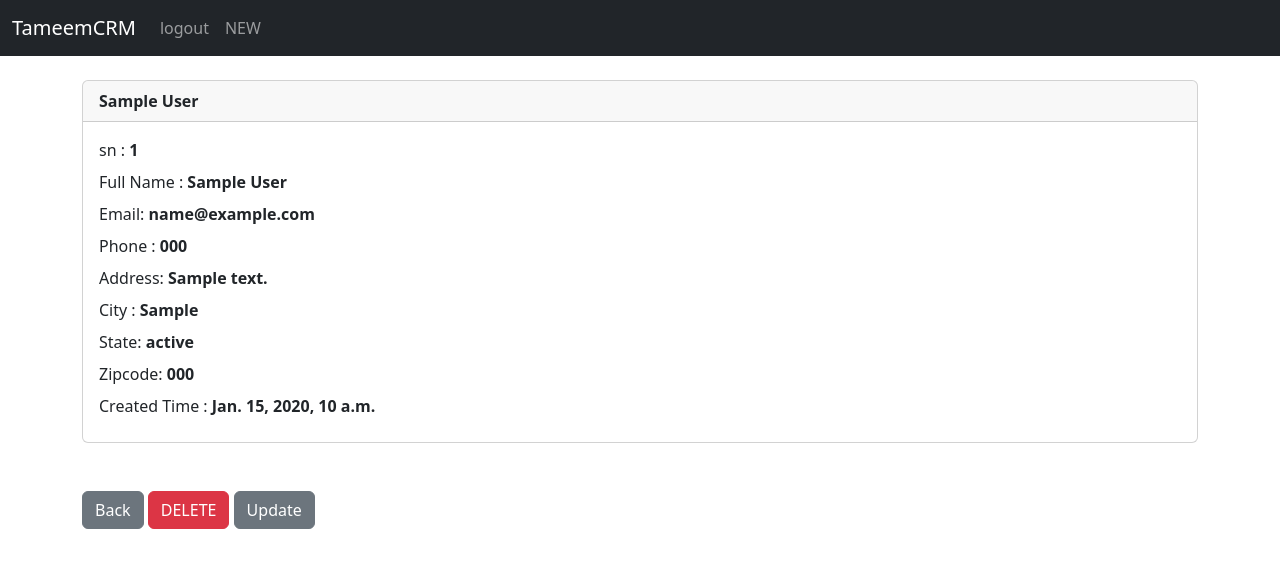
After one commit to tameem44351/dcrm, a Django app: page /record/1 in a window 1280 px wide. The commit adds this page. Shown: the top 568 px of the page. Run offline with Django 4.2, Linux system fonts and the light colour scheme; a user stored in the database is signed in; tables that the repository leaves empty hold one stand-in row (values such as "Sample post").

Commit message:
fixError

```diff
--- a/website/templates/home.html
+++ b/website/templates/home.html
@@ -12,7 +12,7 @@
 <table class="table table-striped table-hover  table-bordered table-sm">
   <thead  class="table-dark">
     <tr>
-        <th scope="col">id</th>
+      <th scope="col">id</th>
       <th scope="col">Create at</th>
       <th scope="col">Name</th>
       <th scope="col">email</th>
@@ -26,7 +26,7 @@
 <tbody>
 {%for record in records%}
 <tr>
-<td>{{record.id}}</td>
+<td><a href="{%url 'record' record.id%}">{{record.id}}</a></td>
 <td>{{record.created_at}}</td>
 <td>{{record.first_name}}
 {{record.last_name}}</td>
@@ -41,6 +41,7 @@
 {% endif %}
 </tbody>
 </table>
+
 
 {%else%}
 
--- a/website/templates/navbar.html
+++ b/website/templates/navbar.html
@@ -11,6 +11,8 @@
         <li class="nav-item">
           <a class="nav-link" href="{% url 'logout'%}">logout</a>
         </li>
+        <li class="nav-item">
+        <a class="nav-link" href="{%url 'add_record'%}">NEW</a></li>
         {% else%}
         <li class="nav-item">
           <a class="nav-link" href="{% url 'register'%}">Register</a>
--- /dev/null
+++ b/website/templates/record.html
@@ -0,0 +1,39 @@
+{%extends 'base.html'%}
+
+{% block content %}
+
+<div class="card">
+  <div class="card-header"><strong>
+{{customer_record.first_name}} {{customer_record.last_name}}</strong>
+  </div>
+  <div class="card-body">
+    <p class="card-title">
+
+
+sn : <strong>{{customer_record.id}}</strong></p>
+<p class="card-title">
+	Full Name : <strong>{{customer_record.first_name}} {{customer_record.last_name}}</strong></p>
+<p class="card-title">
+	Email: <strong>{{customer_record.email}}</strong></p>
+<p class="card-title">
+	Phone : <strong>{{customer_record.phone}}</strong></p>
+<p class="card-title">
+	Address: <strong>{{customer_record.address}}</strong></p>
+<p class="card-title">
+	City : <strong>{{customer_record.city}}</strong></p>
+<p class="card-title">
+	State: <strong>{{customer_record.state}}</strong></p>
+<p class="card-title">
+	Zipcode: <strong>{{customer_record.zipcode}}</strong></p>
+<p class="card-title">
+	Created Time : <strong>{{customer_record.created_at}}</strong></p>
+
+  </div>
+</div>
+<br/> <br/>
+<a href="{%url 'home'%}" class ="btn btn-secondary">Back</a>
+<a href="{%url 'delete_record' customer_record.id%}" class ="btn btn-danger">DELETE</a>
+<a href="{%url 'update_record' customer_record.id%}" class ="btn btn-secondary">Update</a>
+
+
+{% endblock %}
--- a/website/urls.py
+++ b/website/urls.py
@@ -5,5 +5,11 @@ urlpatterns = [
 path('', views.home, name='home'),
 #path('login/', views.login_user, name='login'),
 path('logout/', views.logout_user, name='logout'),
-path('register/' , views.register_user , name='register')
+path('register/' , views.register_user , name='register'),
+path('record/<int:pk>' , views.customer_record , name='record'),
+path('delete_record/<int:pk>' , views.delete_customer , name='delete_record'),
+path('add/' , views.add_record , name='add_record'),
+path('update/<int:pk>' , views.update_record , name='update_record'),
+
+
 ]
--- a/website/views.py
+++ b/website/views.py
@@ -1,7 +1,7 @@
 from django.shortcuts import render , redirect
 from django.contrib.auth import authenticate , login , logout
 from django.contrib import messages
-from .forms import SignUpForm
+from .forms import SignUpForm , AddRecordForm
 from .models import Record
 def home(request):
 	records = Record.objects.all()
@@ -48,3 +48,51 @@ def register_user(request):
 		return render(request, 'register.html', {'form':form})
 
 	return render(request, 'register.html', {'form':form})
+
+def customer_record(request,pk):
+	if request.user.is_authenticated:
+		customer_record = Record.objects.get(id=pk)
+		return render(request, 'record.html', {'customer_record':customer_record})
+	else:
+		messages.success(request,"you must be login to see this page")
+		return redirect('home')
+def delete_customer(request , pk):
+	if request.user.is_authenticated:
+		delete_it = Record.objects.get(id =pk)
+		delete_it.delete()
+		messages.success(request, "Success......")
+		return redirect('home')
+	else:
+		messages.success(request, "You Must Be Login ")
+		return redirect('home')
+
+
+def add_record(request):
+	form = AddRecordForm(request.POST or None)
+	if request.user.is_authenticated:
+		if request.method== "POST":
+			if form.is_valid():
+				add_record = form.save()
+				messages.success(request, "Record Add ..")
+				return redirect('home')
+		return render(request, 'add_record.html', {'form':form})
+	else:
+		messages.success(request, "You Must Be Login ")
+		return redirect('home')
+
+
+
+
+
+def update_record(request , pk):
+	if request.user.is_authenticated:
+		current_record = Record.objects.get(id=pk)
+		form = AddRecordForm(request.POST or None , instance=current_record)
+		if form.is_valid():
+			form.save()
+			messages.success(request, "updated.... ")
+			return redirect('home')
+		return render(request, 'update_record.html', {'form':form})
+	else:
+		messages.success(request, "You Must Be Login ")
+		return redirect('home')
```
Also changed, not shown: website/forms.py (+15 -0 lines), website/templates/add_record.html (added, +16 -0 lines), website/templates/update_record.html (added, +16 -0 lines).
